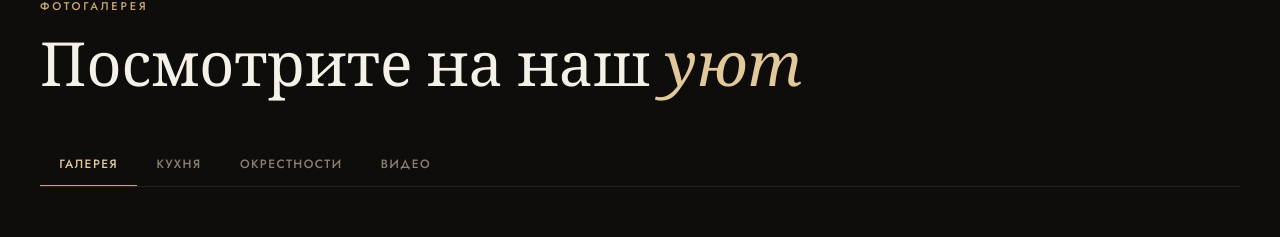
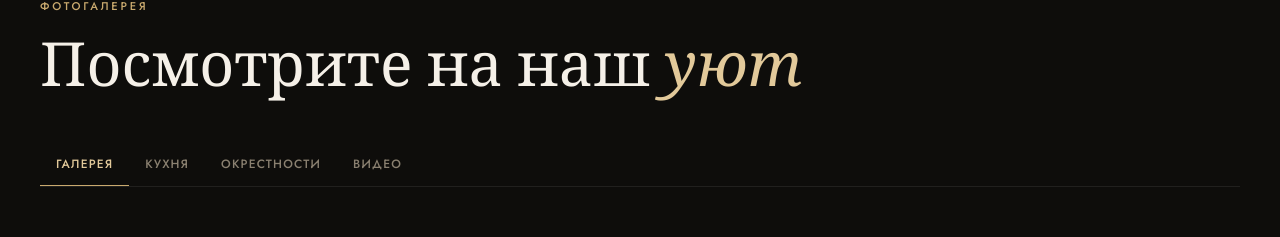
Before and after one commit to Amarumarcus/hotelWebApp, a React (Vite) app: page / in a window 1280 px wide. Shown: the part 2455-2692 px from the top of the page. Built offline with nearby package versions, Linux system fonts and the light colour scheme.

Commit message:
tabs styles

```diff
--- a/src/components/Galleries/Galleries.css
+++ b/src/components/Galleries/Galleries.css
@@ -16,7 +16,6 @@
 .galleries__tabs {
   display: flex;
   gap: 0;
-  flex-wrap: wrap;
   border-bottom: 1px solid var(--color-border);
   margin-bottom: 2.5rem;
   overflow-x: auto;
@@ -28,10 +27,10 @@
 
 .galleries__tab {
   position: relative;
-  padding: 0.8rem 1.2rem;
+  padding: 0.8rem 1rem;
   font-size: 0.75rem;
   font-weight: 500;
-  letter-spacing: 0.12em;
+  letter-spacing: 0.1em;
   text-transform: uppercase;
   color: var(--color-muted);
   white-space: nowrap;
```
